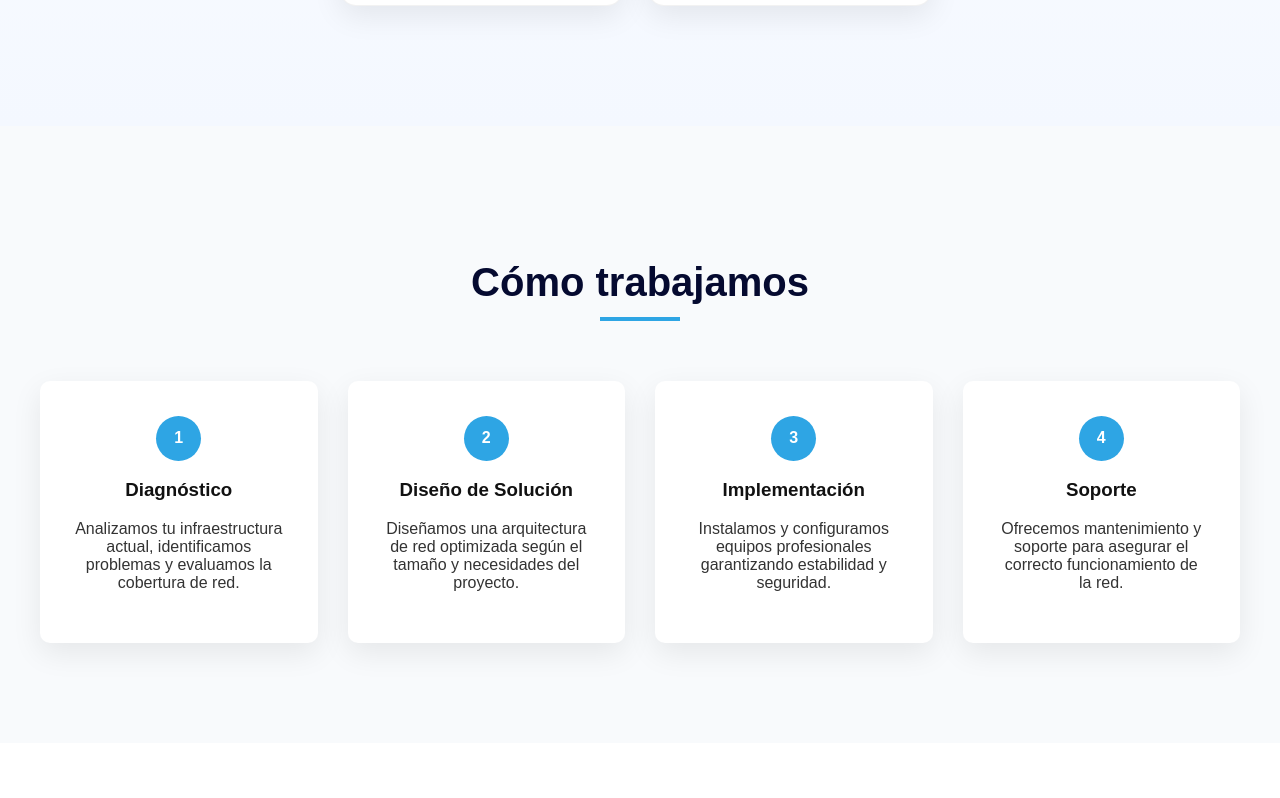
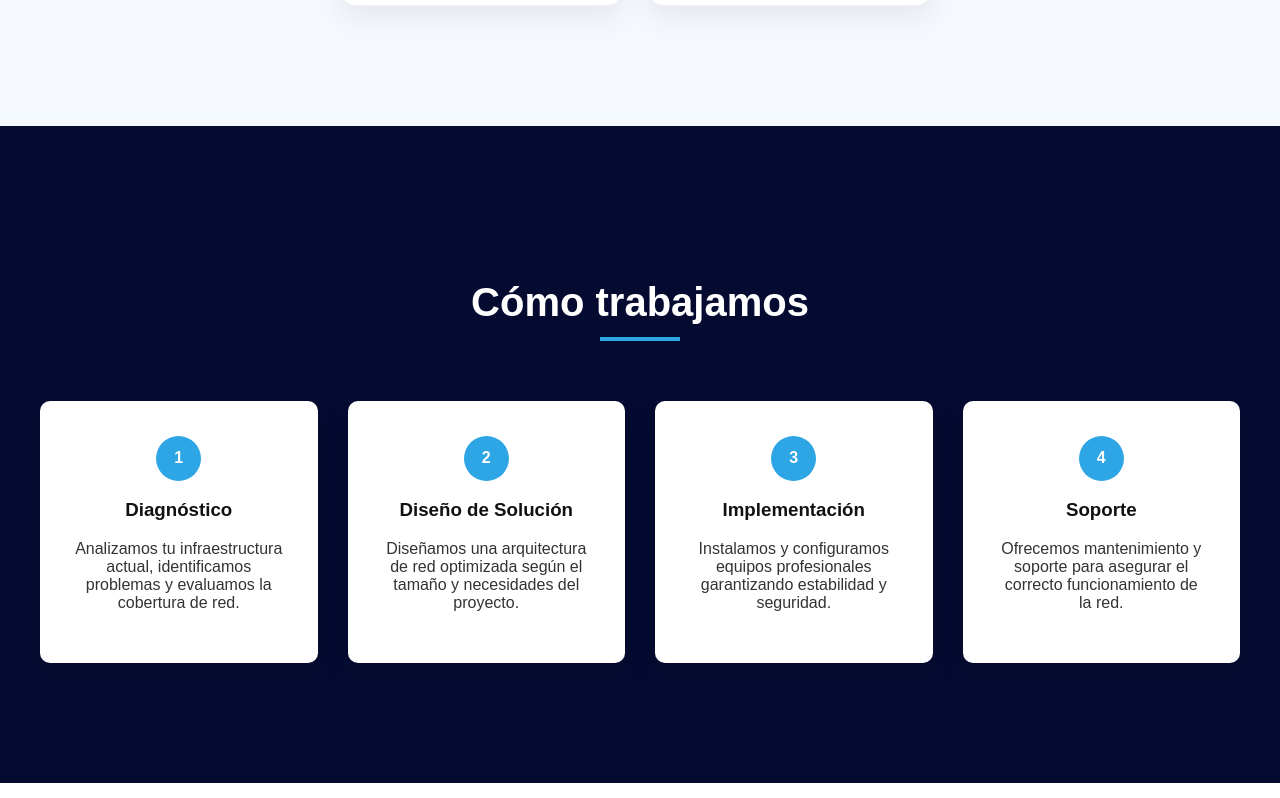
Before and after one commit to OcteFlow/octeflow-site, a Next.js app: page /pyme in a window 1280 px wide. Shown: the part 1262-2060 px from the top of the page. Built offline with nearby package versions, Linux system fonts and the light colour scheme.

Commit message:
Update globals.css

```diff
--- a/styles/globals.css
+++ b/styles/globals.css
@@ -1290,13 +1290,13 @@ flex-wrap:wrap;
 /* PROCESS SECTION */
 
 .process-section{
-
-padding:100px 20px;
-
-background:#f8fafc;
-
-text-align:center;
-
+  padding:120px 20px;
+  background: transparent;
+  text-align:center;
+}
+
+.process-section .section-title{
+  color: white;
 }
 
 .process-grid{
```
